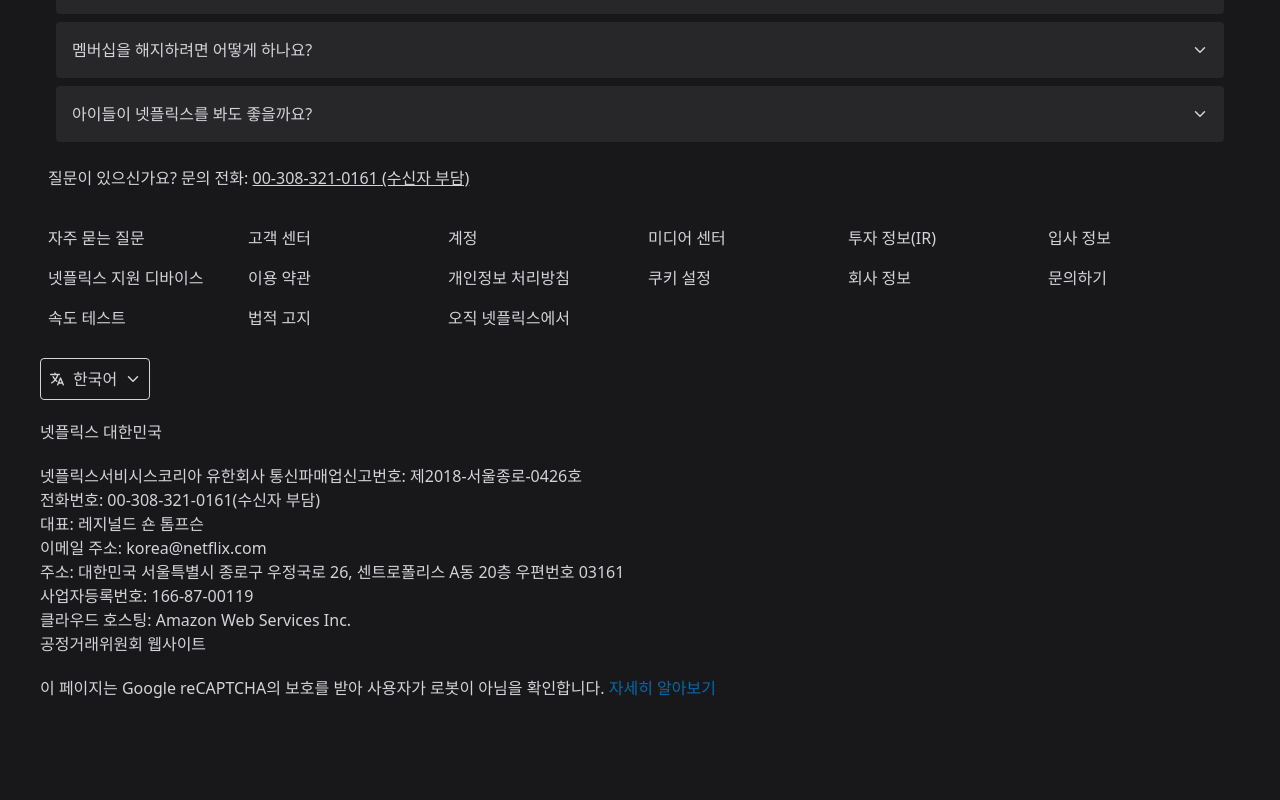
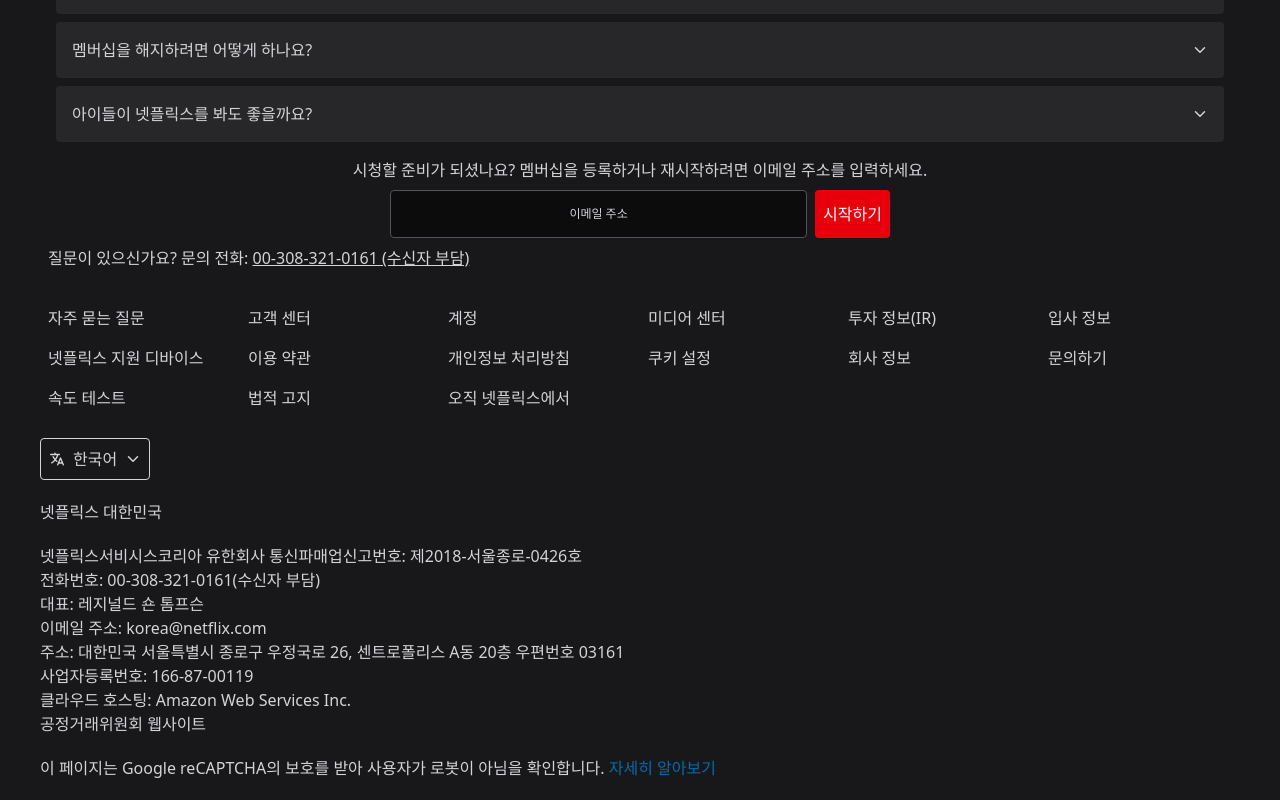
Before and after one commit to yoonbeeseo/jobflix, a React (Vite) app: page / in a window 1280 px wide. Shown: the part 1076-1876 px from the top of the page. Before the commit the page ends 1796 px from the top, so only its background shows below. Built offline with nearby package versions, Linux system fonts and the light colour scheme; no server answers.

Commit message:
start-section

```diff
--- a/src/components/BeforeLogin/BeforeLayout.jsx
+++ b/src/components/BeforeLogin/BeforeLayout.jsx
@@ -3,6 +3,7 @@
 import Popcorn from "./Popcorn";
 import ReasonSection from "./ReasonSection";
 import SlideSection from "./SlideSection";
+import StartSection from "./StartSection";
 
 const BeforeLayout = () => {
   return (
@@ -13,6 +14,7 @@
         <SlideSection />
         <ReasonSection />
         <Accordion />
+        <StartSection />
       </div>
     </main>
   );
--- /dev/null
+++ b/src/components/BeforeLogin/StartSection.jsx
@@ -0,0 +1,27 @@
+import { useState } from "react";
+import Input from "../ui/Input";
+
+const StartSection = () => {
+  const [email, setEmail] = useState("");
+  return (
+    <div className="px-4">
+      <h1 className="mb-2 sm:text-center">
+        시청할 준비가 되셨나요? 멤버십을 등록하거나 재시작하려면 이메일 주소를
+        입력하세요.
+      </h1>
+      <div className="flex flex-col gap-2 sm:flex-row max-w-125 mx-auto">
+        <Input
+          value={email}
+          onChange={(e) => setEmail(e.target.value)}
+          placeholder="이메일 주소"
+          containerClassName="flex-1"
+        />
+        <div>
+          <button className="bg-primary text-white h-12">시작하기</button>
+        </div>
+      </div>
+    </div>
+  );
+};
+
+export default StartSection;
```
